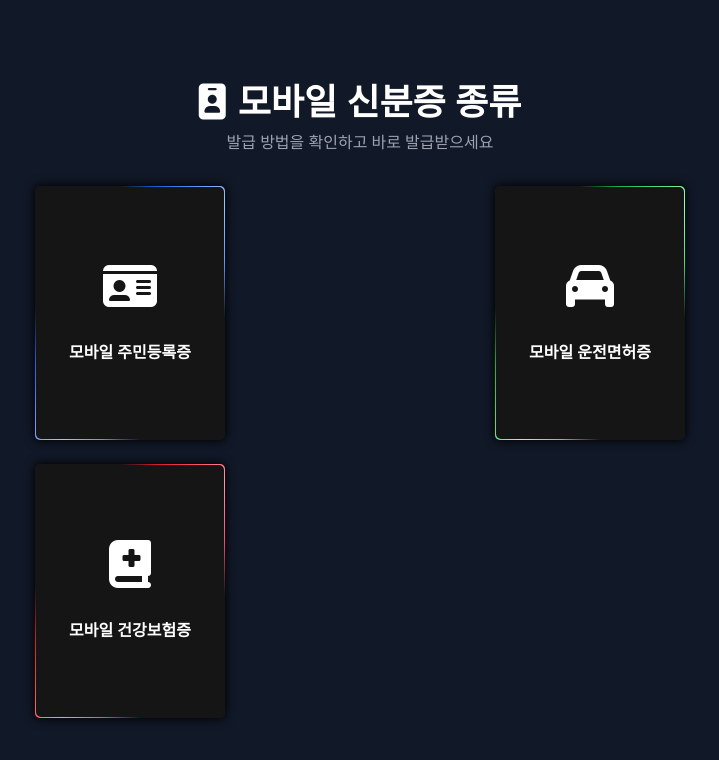
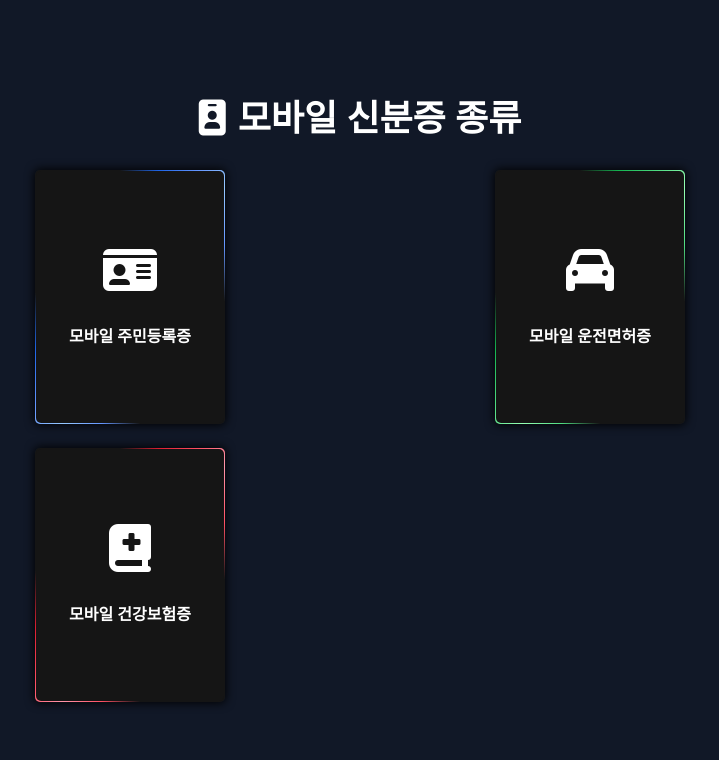
Before and after one commit to angibeom0985-arch/mobile-ID, a React (Vite) app: page / in a window 1280 px wide. Shown: the top 760 px of the page, without its empty margins (280-999 px from the left). Built offline with nearby package versions, Linux system fonts and the light colour scheme.

Commit message:
fix: 카드 링크 새 창 열기 제거 - 같은 창에서 이동

```diff
--- a/App.tsx
+++ b/App.tsx
@@ -64,11 +64,10 @@ const MainView: React.FC = () => {
             <i className="fa-solid fa-id-badge mr-3"></i>
             모바일 신분증 종류
           </h2>
-          <p className="text-gray-400 text-sm md:text-base">발급 방법을 확인하고 바로 발급받으세요</p>
         </div>
         <div className="grid grid-cols-2 md:grid-cols-2 gap-4 md:gap-6 justify-items-center max-w-4xl mx-auto">
           {issuanceCards.map((card, index) => (
-            <a key={index} href={card.href} target="_blank" rel="noopener noreferrer">
+            <a key={index} href={card.href}>
               <div className={`card ${card.theme}`}>
                 <div className="content">
                   <div className="back">
```
